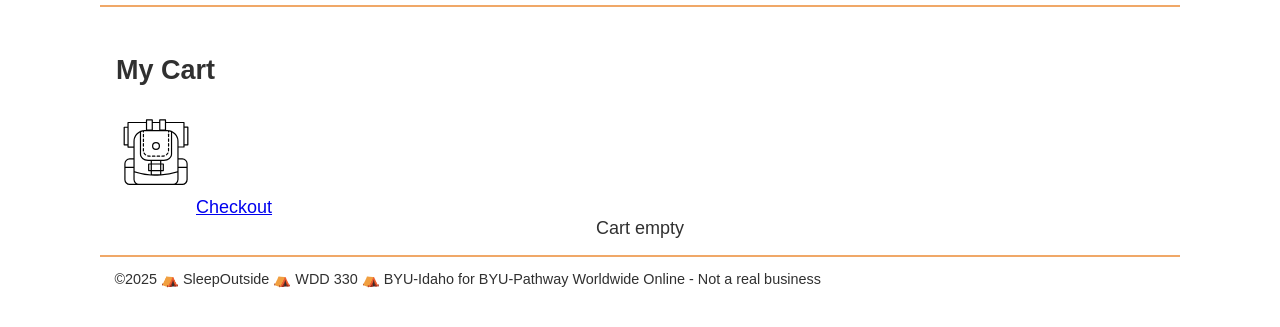
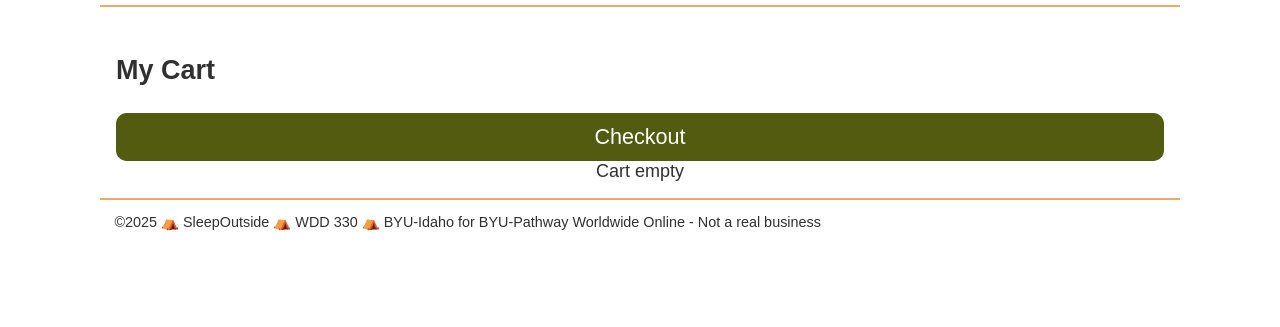
Before and after one commit to jdethington/wdd330-team-05, a website: page src/cart/index.html in a window 1280 px wide. Shown: the part 71-398 px from the top of the page. Drawn offline with Linux system fonts and the light colour scheme; files whose address does not match are found by name.

Commit message:
CSS changes to the cart

```diff
--- a/src/cart/index.html
+++ b/src/cart/index.html
@@ -20,15 +20,11 @@
       <section class="products">
         <h2>My Cart</h2>
         <div>
-          <a href="../checkout/index.html"
-            ><img
-              src="../public/images/noun_Backpack_2389275.svg"
-              height="100"
-              alt="Checkout"
-            />Checkout</a
-          >
+          <a href="../checkout/index.html" class="checkout-button">Checkout</a>
         </div>
+
         <ul class="product-list"></ul>
+
         <div class="cart-footer hide">
           <p class="cart-total">Total:</p>
         </div>
--- a/src/css/style.css
+++ b/src/css/style.css
@@ -100,7 +100,9 @@ p {
   color: var(--tertiary-color);
 }
 
-button {
+button,
+.checkout-button,
+.cart-card__remove {
   padding: 0.5em 2em;
   background-color: var(--secondary-color);
   color: white;
@@ -110,6 +112,8 @@ button {
   border: 0;
   font-size: var(--large-font);
   cursor: pointer;
+  text-decoration: none;
+  text-align: center;
 }
 
 .divider {
@@ -369,6 +373,7 @@ button {
     grid-template-columns: 1fr;
   }
 }
+
 form {
   margin: 1rem;
   background-color: var(--primary-color);
--- a/src/js/ShoppingCart.mjs
+++ b/src/js/ShoppingCart.mjs
@@ -87,9 +87,11 @@ export default class ShoppingCart {
 
 // This is how each "item" in the cart will be displayed (Rendered) on the page
 function cartItemTemplate(item) {
-  const newItem = `<li class="cart-card divider">
-  <span class="cart-card__remove" data-id="${item.Id}">x</span>
-
+  const newItem = `
+  <li class="cart-card divider">
+    <span class="cart-card__remove" data-id="${item.Id}">
+      X Remove
+    </span>
     <a href="#" class="cart-card__image">
       <img
         src="${item.Images.PrimaryMedium}"
@@ -109,7 +111,6 @@ function cartItemTemplate(item) {
       class="cart-qty-input"
       data-id="${item.Id}"
       >
-
     </label>
     <p class="cart-card__price">$${item.FinalPrice}</p>
   </li>`;
```
Lines whose indentation alone changed are shown as unchanged.
